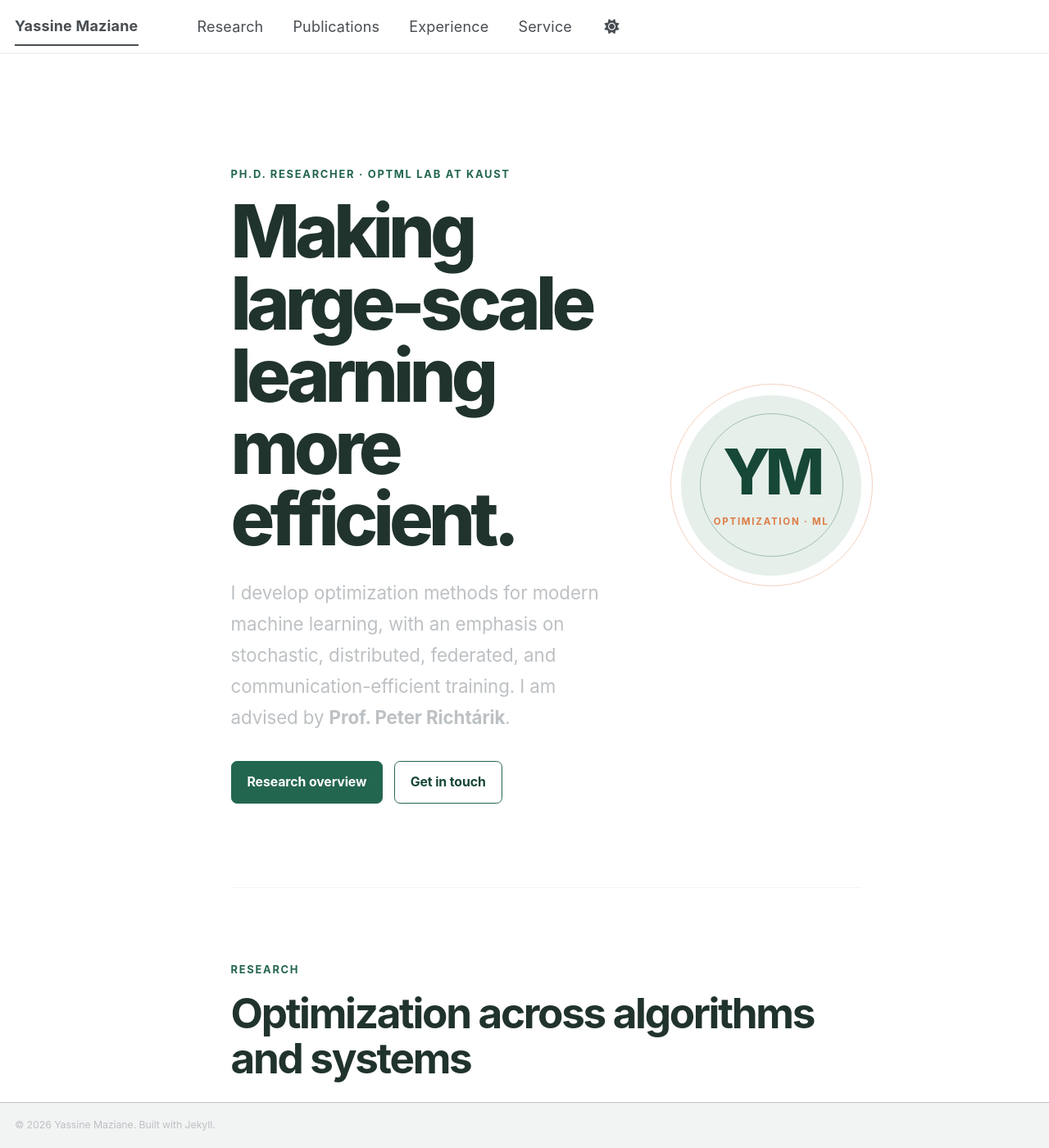
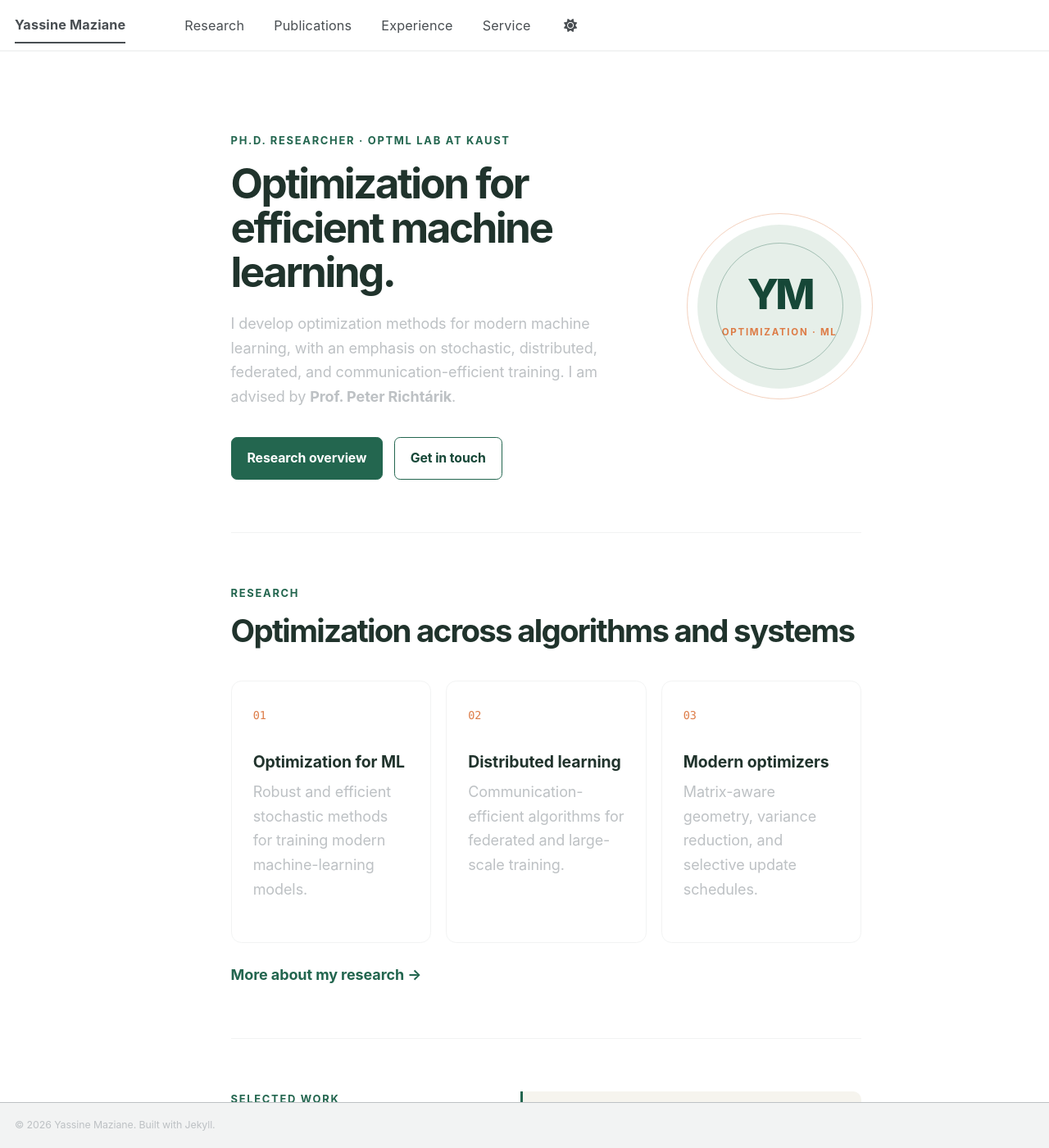
Before and after one commit to yass43/MyPage, a Jekyll site: the page built from _pages/about.md, in a window 1280 px wide and 1400 px high. Shown: the whole window at 82% size. Built offline with Jekyll 4.4.1, drawn with Linux system fonts in a browser that asks for light colours; a style sheet for code colours, icons or effects is not loaded.

Commit message:
Reduce homepage scale

```diff
--- a/_pages/about.md
+++ b/_pages/about.md
@@ -13,7 +13,7 @@ redirect_from:
 <section class="home-hero">
   <div class="home-hero__copy">
     <p class="eyebrow">Ph.D. Researcher · OptML Lab at KAUST</p>
-    <h1>Making large-scale learning more efficient.</h1>
+    <h1>Optimization for efficient machine learning.</h1>
     <p class="home-hero__lead">I develop optimization methods for modern machine learning, with an emphasis on stochastic, distributed, federated, and communication-efficient training. I am advised by <strong>Prof. Peter Richtárik</strong>.</p>
     <div class="hero-actions">
       <a class="button button--primary" href="#research">Research overview</a>
--- a/_sass/layout/_custom.scss
+++ b/_sass/layout/_custom.scss
@@ -33,6 +33,7 @@ body {
 }
 
 .greedy-nav a {
+  font-size: 0.9rem;
   letter-spacing: 0.01em;
 }
 
@@ -43,7 +44,7 @@ body {
 
 .page__title {
   color: var(--ym-ink);
-  font-size: clamp(2rem, 4vw, 3.25rem);
+  font-size: clamp(1.8rem, 3vw, 2.6rem);
   letter-spacing: -0.045em;
 }
 
@@ -126,29 +127,29 @@ body {
 
 .home-hero {
   display: grid;
-  grid-template-columns: minmax(0, 1.75fr) minmax(220px, 0.75fr);
-  gap: clamp(2rem, 7vw, 6rem);
+  grid-template-columns: minmax(0, 1fr) auto;
+  gap: clamp(2rem, 5vw, 4rem);
   align-items: center;
-  min-height: 31rem;
-  padding: clamp(3rem, 8vw, 6.5rem) 0;
+  min-height: 20rem;
+  padding: clamp(2.5rem, 5vw, 4.5rem) 0;
 }
 
 .home-hero h1 {
-  max-width: 760px;
-  margin: 0 0 1.5rem;
+  max-width: 650px;
+  margin: 0 0 1.2rem;
   color: var(--ym-ink);
   font-family: $sans-serif;
-  font-size: clamp(3rem, 7vw, 5.9rem);
-  font-weight: 760;
-  line-height: 0.98;
-  letter-spacing: -0.065em;
+  font-size: clamp(2.3rem, 4vw, 3.75rem);
+  font-weight: 740;
+  line-height: 1.05;
+  letter-spacing: -0.05em;
 }
 
 .home-hero__lead {
-  max-width: 47rem;
+  max-width: 42rem;
   color: var(--global-text-color-light);
-  font-size: clamp(1.05rem, 2vw, 1.24rem) !important;
-  line-height: 1.7;
+  font-size: 1rem !important;
+  line-height: 1.65;
 }
 
 .hero-actions {
@@ -164,6 +165,7 @@ body {
   flex-direction: column;
   align-items: center;
   justify-content: center;
+  width: clamp(145px, 17vw, 200px);
   aspect-ratio: 1;
   color: var(--ym-accent-strong);
   background: var(--ym-accent-soft);
@@ -189,7 +191,7 @@ body {
 }
 
 .home-hero__mark span {
-  font-size: clamp(3rem, 6vw, 5rem);
+  font-size: clamp(2.4rem, 4vw, 3.5rem);
   font-weight: 800;
   letter-spacing: -0.08em;
   line-height: 1;
@@ -205,7 +207,7 @@ body {
 }
 
 .home-section {
-  padding: clamp(3.5rem, 7vw, 6rem) 0;
+  padding: clamp(2.75rem, 5vw, 4.25rem) 0;
   border-top: 1px solid var(--global-border-color);
 }
 
@@ -219,7 +221,7 @@ body {
   margin: 0 0 1rem;
   padding: 0;
   color: var(--ym-ink);
-  font-size: clamp(2rem, 4vw, 3.2rem);
+  font-size: clamp(1.75rem, 3vw, 2.45rem);
   line-height: 1.08;
   letter-spacing: -0.045em;
   border: 0;
@@ -241,7 +243,7 @@ body {
 }
 
 .focus-card {
-  min-height: 14rem;
+  min-height: 11rem;
   padding: 1.45rem;
   transition: border-color 160ms ease, transform 160ms ease;
 }
@@ -258,8 +260,8 @@ body {
 }
 
 .focus-card h3 {
-  margin-top: 2.8rem;
-  font-size: 1.2rem;
+  margin-top: 1.9rem;
+  font-size: 1.08rem;
 }
 
 .focus-card p,
```
